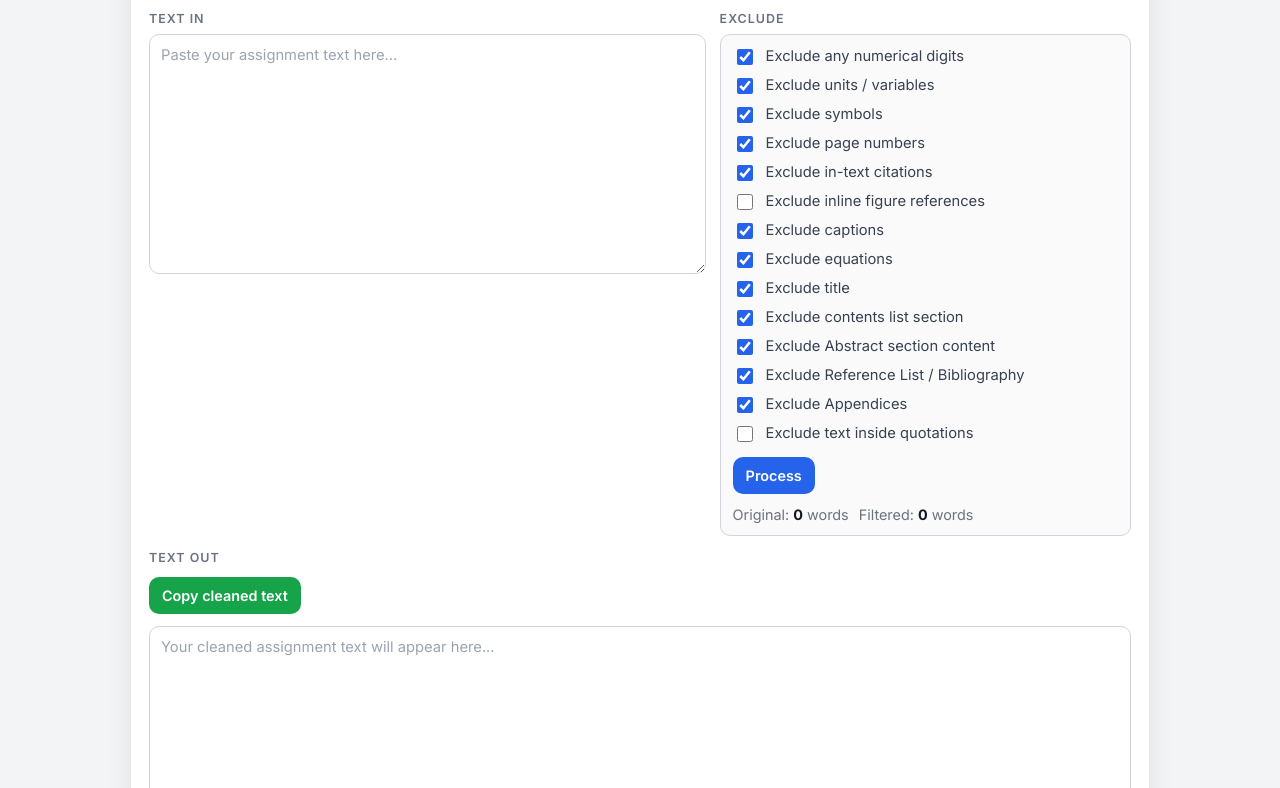
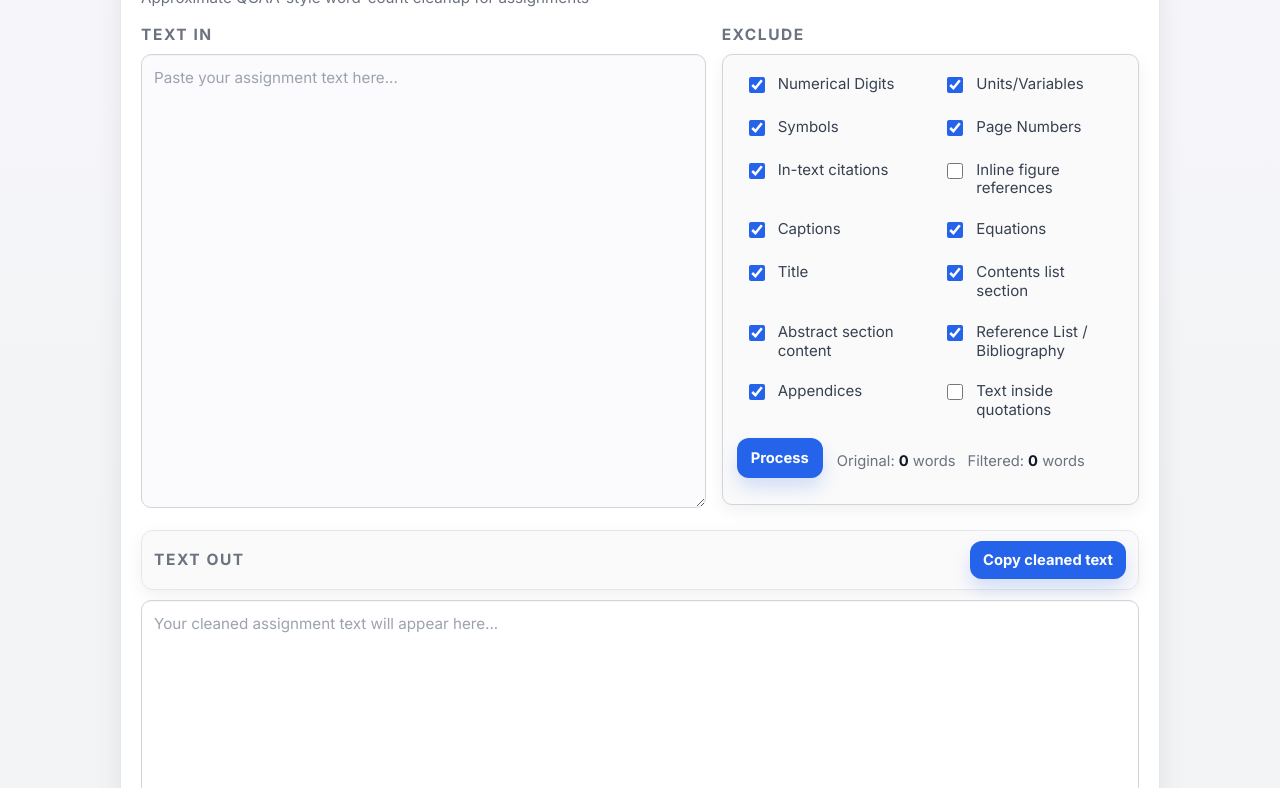
Before and after one commit to t-zzhz798/QCAAWordCutter, a plain HTML site: page index.html in a window 1280 px wide. Shown: the part 94-882 px from the top of the page. Drawn offline with Linux system fonts and the light colour scheme.

Commit message:
Final Updated Word Counter

```diff
--- a/index.html
+++ b/index.html
@@ -12,137 +12,141 @@
   <!--the actual style of the program !-->
   <style>
     :root{
-      --bg:#f3f4f6;        /* page background */
-      --card:#ffffff;      /* panel background */
-      --border:#d1d5db;    /* borders for inputs/boxes */
-      --muted:#6b7280;     /* “secondary” text color */
-      --text:#111827;      /* main text color */
-      --brand:#2563eb;     /* primary button / focus color */
-      --ok:#16a34a;        /* copy button color */
-      --shadow: 0 8px 24px rgba(0,0,0,.08);
-      --radius: 12px;      /* general rounding */
+      --bg:#f3f4f6;
+      --card:#ffffff;
+      --border:#d1d5db;
+      --muted:#6b7280;
+      --text:#111827;
+      --brand:#2563eb;
+      --ok:#2563eb;
+
+      --shadow: 0 10px 28px rgba(0,0,0,.08);
+      --shadow-soft: 0 6px 18px rgba(0,0,0,.06);
+
+      --radius: 14px;
+      --radius-sm: 10px;
     }
 
-    /* Apply box sizing + set a consistent font everywhere */
     *{ box-sizing:border-box; font-family:Inter, system-ui, -apple-system, Segoe UI, sans-serif; }
 
-    /* Page background and default text */
     body{
       margin:0;
-      background:var(--bg);
+      background: linear-gradient(180deg, #f7f7fb 0%, var(--bg) 45%);
       color:var(--text);
       padding:22px 14px;
     }
 
-    /* Main card container */
     .wrap{
-      max-width: 1020px;
+      max-width: 1040px;
       margin: 0 auto;
       background: var(--card);
       border: 1px solid #e5e7eb;
       border-radius: var(--radius);
       box-shadow: var(--shadow);
-      padding: 18px;
+      padding: 20px;
     }
 
-    /* Header layout */
     header{
       display:flex;
       flex-direction:column;
       gap:6px;
       align-items:flex-start;
-      margin-bottom: 14px;
+      margin-bottom: 16px;
     }
 
-    /* Main heading */
     h1{
       margin:0;
-      font-size: 1.35rem;
-      font-weight: 700;
-      letter-spacing: -0.01em;
+      font-size: 1.7rem;
+      font-weight: 750;
+      letter-spacing: -0.02em;
     }
 
-    /* Subheading under title */
     .sub{
       margin:0;
       color:var(--muted);
-      font-size:.92rem;
+      font-size:.95rem;
+      line-height: 1.35;
     }
 
-    /* Two-column layout where left is input and right is options */
     .grid{
       display:grid;
       grid-template-columns: 1.15fr 0.85fr;
-      gap: 14px;
+      gap: 16px;
       align-items:start;
     }
 
-    /* On smaller screens, stack into one column */
     @media (max-width: 860px){
       .grid{ grid-template-columns: 1fr; }
     }
 
-    /* Small section labels */
     .section-title{
-      font-size:.78rem;
-      letter-spacing:.08em;
+      font-size:.97rem;
+      letter-spacing:.10em;
       text-transform:uppercase;
       color:var(--muted);
-      margin: 0 0 8px;
-      font-weight: 600;
+      margin: 0 0 10px;
+      font-weight: 700;
     }
 
-    /* Base textarea styling */
     textarea{
       width:100%;
-      min-height: 240px;
-      padding: 10px 11px;
+      min-height: 454px;
+      padding: 12px 12px;
       border: 1px solid var(--border);
-      border-radius: 10px;
-      font-size: .92rem;
-      line-height: 1.45;
+      border-radius: var(--radius-sm);
+      font-size: .95rem;
+      line-height: 1.5;
       resize: vertical;
       outline: none;
-      background:#fff;
+      background: #fbfbfd;
+      box-shadow: inset 0 1px 0 rgba(17,24,39,.03);
     }
 
-    /* Focus style for textarea */
     textarea:focus{
       border-color: var(--brand);
-      box-shadow: 0 0 0 3px rgba(37,99,235,.12);
+      background:#fff;
+      box-shadow: 0 0 0 3px rgba(37,99,235,.14);
     }
 
-    /* Placeholder text color */
     textarea::placeholder{ color:#9ca3af; }
 
-    /* Box around the checkbox list */
     .box{
       border: 1px solid var(--border);
-      border-radius: 10px;
-      padding: 12px;
+      border-radius: var(--radius-sm);
+      padding: 14px;
       background: #fafafa;
+      box-shadow: var(--shadow-soft);
     }
 
-    /* Checkbox list layout */
     .checks{
       display:grid;
       grid-template-columns: 1fr;
-      gap: 8px;
+      gap: 10px;
     }
 
-    /* Each checkbox row */
+    /* Two columns on wider screens for a cleaner look */
+    @media (min-width: 980px){
+      .checks{ grid-template-columns: 1fr 1fr; }
+    }
+
     .checks label{
       display:flex;
       gap:10px;
       align-items:flex-start;
       cursor:pointer;
-      font-size: .92rem;
+      font-size: .94rem;
       color:#374151;
       user-select:none;
       line-height: 1.25;
+      padding: 6px 8px;
+      border-radius: 10px;
+      transition: background .12s ease;
     }
 
-    /* Checkbox appearance */
+    .checks label:hover{
+      background: rgba(37,99,235,.06);
+    }
+
     .checks input[type="checkbox"]{
       margin-top: 2px;
       width: 16px;
@@ -151,7 +155,6 @@
       flex: 0 0 auto;
     }
 
-    /* Row for buttons */
     .btn-row{
       display:flex;
       gap:10px;
@@ -161,65 +164,111 @@
       margin-bottom: 12px;
     }
 
-    /* Base button style */
     button{
       border: 1px solid transparent;
-      border-radius: 10px;
-      padding: 9px 12px;
-      font-weight: 600;
-      font-size: .9rem;
+      border-radius: 12px;
+      padding: 10px 13px;
+      font-weight: 700;
+      font-size: .92rem;
       cursor:pointer;
       background: var(--brand);
       color:#fff;
-      transition: transform .06s ease, box-shadow .12s ease, background .12s ease;
+      transition: transform .06s ease, box-shadow .12s ease, background .12s ease, filter .12s ease;
+      box-shadow: 0 10px 18px rgba(37,99,235,.18);
     }
 
-    /* Button hover effect */
-    button:hover{ box-shadow: 0 8px 18px rgba(37,99,235,.18); }
+    button:hover{
+      filter: brightness(1.03);
+      box-shadow: 0 14px 24px rgba(37,99,235,.22);
+    }
 
-    /* Button press effect */
-    button:active{ transform: translateY(1px); box-shadow:none; }
+    button:active{
+      transform: translateY(1px);
+      box-shadow: 0 8px 14px rgba(37,99,235,.18);
+    }
 
     /* Copy button */
-    #copyBtn{ background: var(--ok); }
-    #copyBtn:hover{ box-shadow: 0 8px 18px rgba(37,99,235,.18); }
+    #copyBtn{
+      background: var(--ok);
+      box-shadow: 0 10px 18px rgba(37,99,235,.18);
+    }
 
-    /* Word count row */
+    /* Make copy button slightly “toolbar sized” */
+    #copyBtn{
+      padding: 9px 12px;
+      border-radius: 12px;
+    }
+
     .counts{
       display:flex;
-      gap:10px;
+      gap:12px;
       flex-wrap:wrap;
       color:var(--muted);
-      font-size: .9rem;
-      margin-top: 10px;
+      font-size: .92rem;
+      margin-top: 6px;
     }
 
     .counts strong{ color: var(--text); }
-    .out{ margin-top: 14px; }
 
-    /* Note text under the output box */
-    .note{
-      margin-top: 8px;
-      color: var(--muted);
-      font-size: .86rem;
+    .out{
+      margin-top: 18px;
     }
 
-    /* Footer row at the bottom */
+    /* Output header row: title left, copy right */
+    .out-head{
+      display:flex;
+      align-items:center;
+      justify-content:space-between;
+      gap:12px;
+
+      padding: 10px 12px;
+      border: 1px solid #e5e7eb;
+      border-radius: 12px;
+      background: #fafafa;
+      box-shadow: var(--shadow-soft);
+      margin-bottom: 10px;
+    }
+
+    .out-head .section-title{
+      margin: 0;
+    }
+
+    .out-head .btn-row{
+      margin: 0;
+    }
+
+    /* Output textarea: slightly different feel */
+    #outputText{
+      background:#ffffff;
+      min-height: 520px;
+    }
+
+    .note{
+      margin-top: 10px;
+      color: var(--muted);
+      font-size: .88rem;
+      line-height: 1.35;
+    }
+
     footer{
       display:flex;
       justify-content:space-between;
       gap:12px;
       flex-wrap:wrap;
-      margin-top: 14px;
-      padding-top: 12px;
+      margin-top: 16px;
+      padding-top: 14px;
       border-top: 1px solid #e5e7eb;
       color: var(--muted);
-      font-size: .86rem;
+      font-size: .88rem;
     }
 
-    /* Link styling */
-    a{ color: var(--brand); text-decoration: none; }
+    a{ color: var(--brand); text-decoration: none; font-weight: 600; }
     a:hover{ text-decoration: underline; }
+
+    .counts-row {
+      gap: 14px;
+    }
+
   </style>
 
   <!-- Google tag (gtag.js) -->
@@ -237,7 +286,7 @@
 <body>
   <div class="wrap">
     <header>
-      <h1>Timothy’s Word Cutter</h1>
+      <h1>QCAA Exclusions Word Cutter</h1>
       <p class="sub">Approximate QCAA-style word-count cleanup for assignments</p>
     </header>
 
@@ -251,28 +300,25 @@
         <p class="section-title">Exclude</p>
         <div class="box">
           <div class="checks">
-            <label><input type="checkbox" id="excludeNumbers" checked>Exclude any numerical digits</label>
-            <label><input type="checkbox" id="excludeUnits" checked>Exclude units / variables</label>
-            <label><input type="checkbox" id="excludeSymbols" checked>Exclude symbols</label>
-            <label><input type="checkbox" id="excludePageNumbers" checked>Exclude page numbers</label>
-            <label><input type="checkbox" id="excludeCitations" checked>Exclude in-text citations</label>
-            <label><input type="checkbox" id="excludeInlineFigureRefs">Exclude inline figure references</label>
-            <label><input type="checkbox" id="excludeFigureCaptions" checked>Exclude captions</label>
-            <label><input type="checkbox" id="excludeEquations" checked>Exclude equations</label>
-            <label><input type="checkbox" id="excludeTitle" checked>Exclude title</label>
-            <label><input type="checkbox" id="excludeContents" checked>Exclude contents list section</label>
-            <label><input type="checkbox" id="excludeAbstract" checked>Exclude Abstract section content</label>
-            <label><input type="checkbox" id="excludeReferences" checked>Exclude Reference List / Bibliography</label>
-            <label><input type="checkbox" id="excludeAppendices" checked>Exclude Appendices</label>
-            <label><input type="checkbox" id="excludeQuotes">Exclude text inside quotations</label>
+            <label><input type="checkbox" id="excludeNumbers" checked>Numerical Digits</label>
+            <label><input type="checkbox" id="excludeUnits" checked>Units/Variables</label>
+            <label><input type="checkbox" id="excludeSymbols" checked>Symbols</label>
+            <label><input type="checkbox" id="excludePageNumbers" checked>Page Numbers</label>
+            <label><input type="checkbox" id="excludeCitations" checked>In-text citations</label>
+            <label><input type="checkbox" id="excludeInlineFigureRefs">Inline figure references</label>
+            <label><input type="checkbox" id="excludeFigureCaptions" checked>Captions</label>
+            <label><input type="checkbox" id="excludeEquations" checked>Equations</label>
+            <label><input type="checkbox" id="excludeTitle" checked>Title</label>
+            <label><input type="checkbox" id="excludeContents" checked>Contents list section</label>
+            <label><input type="checkbox" id="excludeAbstract" checked>Abstract section content</label>
+            <label><input type="checkbox" id="excludeReferences" checked>Reference List / Bibliography</label>
+            <label><input type="checkbox" id="excludeAppendices" checked>Appendices</label>
+            <label><input type="checkbox" id="excludeQuotes">Text inside quotations</label>
           </div>
 
-          <!-- Manual “Process” button (even though it also auto-processes on typing) -->
-          <div class="btn-row">
+          <div class="btn-row counts-row">
             <button id="processBtn" type="button">Process</button>
-          </div>
 
-          <!-- Word counts (original vs filtered) -->
             <div class="counts">
               <span>Original: <strong id="originalCount">0</strong> words</span>
               <span>Filtered: <strong id="filteredCount">0</strong> words</span>
@@ -280,14 +326,18 @@
           </div>
         </div>
       </div>
+    </div>
 
     <!-- Output area -->
     <div class="out">
+      <!-- NEW: heading + copy button on the same row -->
+      <div class="out-head">
         <p class="section-title">Text out</p>
 
         <!-- Copy button copies output to clipboard -->
         <div class="btn-row">
           <button id="copyBtn" type="button">Copy cleaned text</button>
+        </div>
       </div>
 
       <!-- Result appears here but its readonly so users don’t accidentally edit it) -->
@@ -305,7 +355,7 @@
           QCAA exclusions rules
         </a>
       </div>
-      <div>This is a local tool — nothing gets uploaded.</div>
+      <div>This is a local tool — nothing gets uploaded. (Created by Timothy Zhu) </div>
     </footer>
   </div>
 
```
Also changed, not shown: Index.html (+148 -98 lines). Lines whose indentation alone changed are shown as unchanged.
